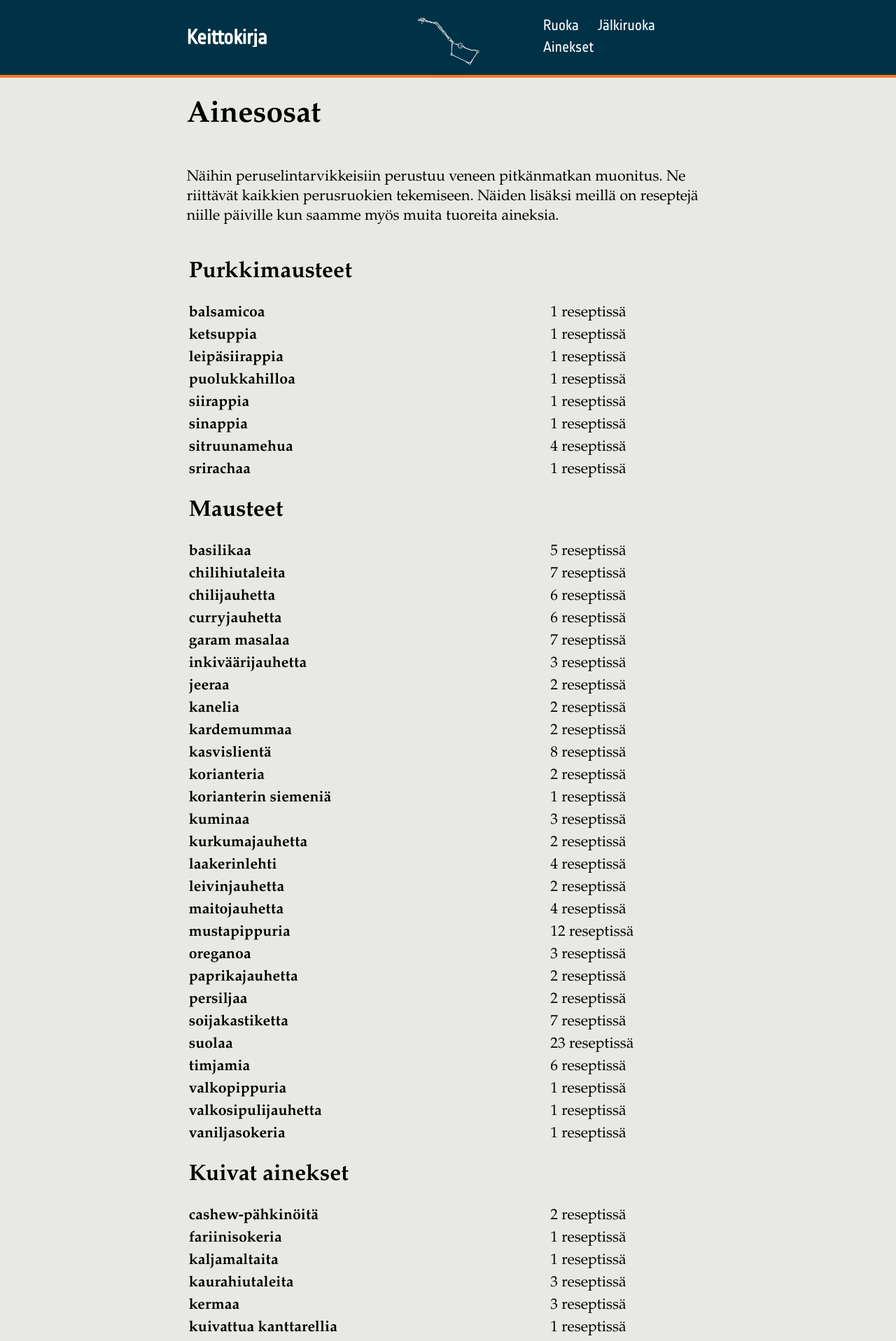
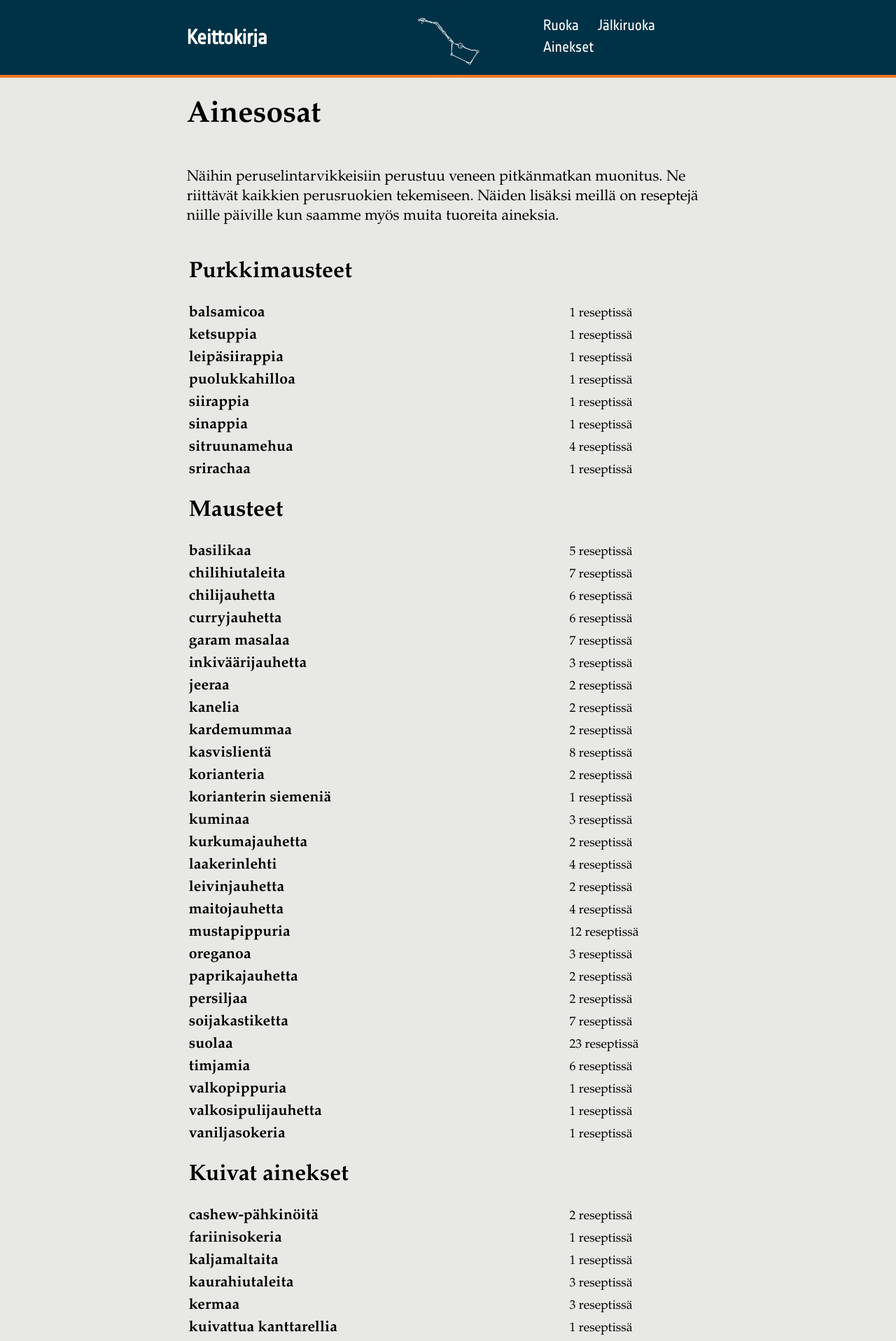
Before and after one commit to meri-imperiumi/cookbook, a Jekyll site: the page built from ingredients/index.html, in a window 1280 px wide. Shown: the top 1916 px of the page at 70% size. Built offline with Jekyll 4.4.1, drawn with Linux system fonts in a browser that asks for light colours.

Commit message:
Minor pills tweak

```diff
--- a/style/default.css
+++ b/style/default.css
@@ -195,10 +195,14 @@
 main table th, main table td {
     text-align: left;
 }
+main table td {
+    font-size: smaller;
+    white-space: nowrap;
+}
 main ul.cards .tag-pills {
     position: absolute;
     bottom: -4ch;
-    right: 0px;
+    right: 4px;
 }
 body.recipe .tag-pills {
     float: right;
```
